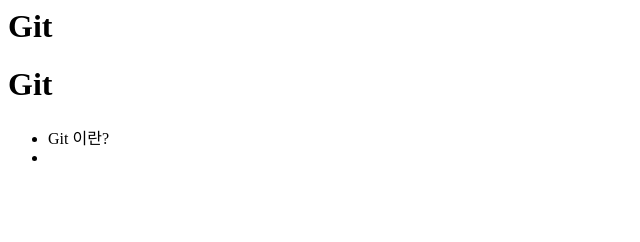
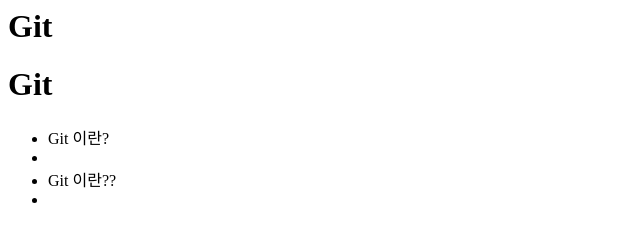
Before and after one commit to volcano1222/hello-wordl, a plain HTML site: page index.html in a window 1280 px wide. Shown: the full height of the page, 0-640 px from the left. Drawn offline with Linux system fonts and the light colour scheme.

Commit message:
<li>Git 이란?<li>

```diff
--- a/index.html
+++ b/index.html
@@ -7,5 +7,6 @@
       </body>
       <ul>
         <li>Git 이란?<li>
+          <li>Git 이란??<li>
       </ul>
 </html>
```
